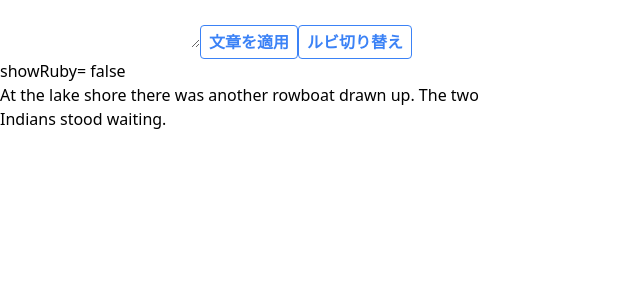
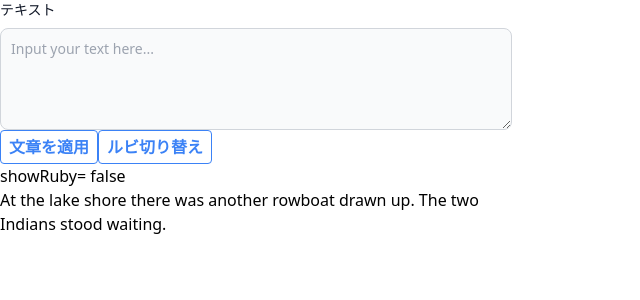
Before and after one commit to nac-39/english-text-annotater, a React (Create React App) app: page / in a window 1280 px wide. Shown: the top 300 px of the page, without its empty margins (0-640 px from the left). Built offline with nearby package versions, Linux system fonts and the light colour scheme.

Commit message:
feat update ui

```diff
--- a/src/App.tsx
+++ b/src/App.tsx
@@ -1,4 +1,4 @@
-import React, { useState } from "react";
+import React, { useRef, useState } from "react";
 import { convertText2TextType } from "./util/convert";
 import { PrettyText } from "./components/PrettyText";
 import { Text } from "./types/Text";
@@ -16,7 +16,17 @@ const App = () => {
   };
   return (
     <div className=" max-w-lg">
-      <textarea value={ordinal} onChange={handleOrdinalChange}></textarea>
+      <label htmlFor="message" className="block mb-2 text-sm font-medium text-gray-900 ">
+        テキスト
+      </label>
+      <textarea
+        id="message"
+        rows={4}
+        value={ordinal}
+        onChange={handleOrdinalChange}
+        className="block p-2.5 w-full text-sm text-gray-900 bg-gray-50 rounded-lg border border-gray-300 focus:ring-blue-500 focus:border-blue-500"
+        placeholder="Input your text here..."
+      ></textarea>
       <button
         onClick={() =>
           setWords(() => {
```
